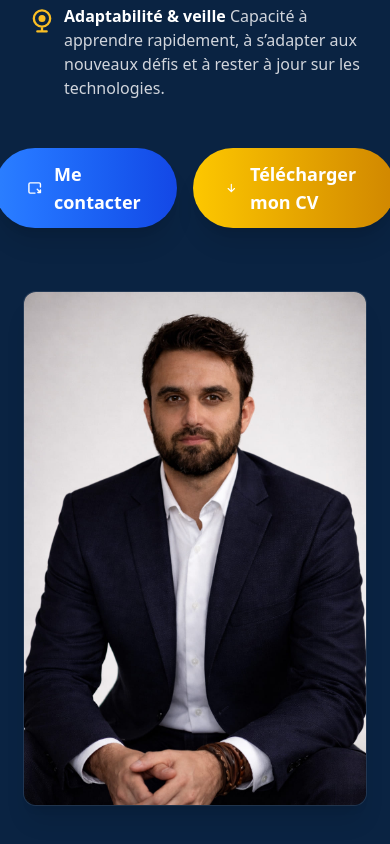
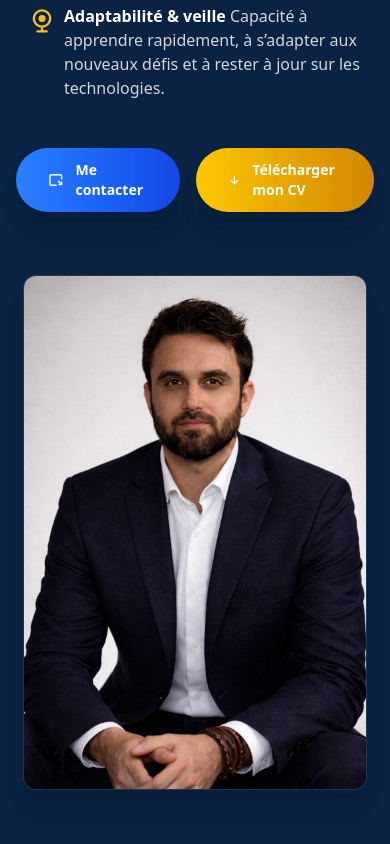
Before and after one commit to Sullivankow/portfolio, a React (Vite) app: page /about in a window 390 px wide. Shown: the part 1384-2228 px from the top of the page. Built offline with nearby package versions, Linux system fonts and the light colour scheme.

Commit message:
Update hero mobile ok

```diff
--- a/src/components/about.tsx
+++ b/src/components/about.tsx
@@ -80,7 +80,9 @@ function About() {
         <div className="mt-12 flex justify-center">
           <a
             href="#contact"
-            className="inline-flex items-center gap-3 bg-gradient-to-r from-blue-500 to-blue-700 hover:from-blue-600 hover:to-blue-800 text-white font-semibold py-3 px-8 rounded-full shadow-xl transition-all duration-200 text-lg group focus:outline-none"
+            className="inline-flex items-center gap-3 bg-gradient-to-r from-blue-500 to-blue-700 hover:from-blue-600 hover:to-blue-800 text-white font-semibold py-3 px-8 rounded-full shadow-xl transition-all duration-200 text-lg group focus:outline-none
+            sm:py-3 sm:px-8 sm:text-lg
+            py-2 px-4 text-sm"
           >
             <svg className="w-5 h-5 text-white group-hover:scale-110 transition-transform duration-200" fill="none" stroke="currentColor" strokeWidth="2.2" viewBox="0 0 24 24">
               <path strokeLinecap="round" strokeLinejoin="round" d="M21 10.5V6a2 2 0 0 0-2-2H5a2 2 0 0 0-2 2v12a2 2 0 0 0 2 2h7.5" />
@@ -91,7 +93,9 @@ function About() {
           <a
             href="/CV_DEV_SullivanKowalski.pdf"
             download
-            className="inline-flex items-center gap-3 bg-gradient-to-r from-yellow-400 to-yellow-600 hover:from-yellow-500 hover:to-yellow-700 text-white font-semibold py-3 px-8 rounded-full shadow-xl transition-all duration-200 text-lg group ml-4 focus:outline-none"
+            className="inline-flex items-center gap-3 bg-gradient-to-r from-yellow-400 to-yellow-600 hover:from-yellow-500 hover:to-yellow-700 text-white font-semibold py-3 px-8 rounded-full shadow-xl transition-all duration-200 text-lg group ml-4 focus:outline-none
+            sm:py-3 sm:px-8 sm:text-lg
+            py-2 px-4 text-sm"
           >
             <svg className="w-5 h-5 text-white group-hover:scale-110 transition-transform duration-200" fill="none" stroke="currentColor" strokeWidth="2.2" viewBox="0 0 24 24">
               <path strokeLinecap="round" strokeLinejoin="round" d="M12 5v14m0 0l-6-6m6 6l6-6" />
--- a/src/components/contact.tsx
+++ b/src/components/contact.tsx
@@ -56,7 +56,7 @@ export default function Contact() {
             <label htmlFor="message" className="block text-sm font-semibold mb-2">Message</label>
             <textarea id="message" name="message" rows={4} className="w-full rounded-md bg-[#101828] text-white px-4 py-3 border border-white/10 focus:border-blue-400 focus:ring-2 focus:ring-blue-400 outline-none resize-none" />
           </div>
-          <button type="submit" className="self-end bg-blue-500 text-white rounded-md px-6 py-3 font-semibold hover:bg-blue-400 transition-colors duration-200">Envoyer le message</button>
+          <button type="submit" className="self-end sm:self-end self-center mx-auto bg-blue-500 text-white rounded-md px-6 py-3 font-semibold hover:bg-blue-400 transition-colors duration-200">Envoyer le message</button>
         </form>
       </div>
     </section>
--- a/src/components/hero.tsx
+++ b/src/components/hero.tsx
@@ -125,7 +125,7 @@ const Hero = () => {
       </div>
 
       {/* Titre principal en split text */}
-      <h1 className="text-4xl md:text-6xl font-bold text-center max-w-3xl mt-4 flex flex-wrap justify-center leading-[1.22]">
+      <h1 className="text-4xl md:text-6xl font-bold text-center max-w-3xl mt-4 flex flex-wrap justify-center leading-[1.22] px-4 md:px-0">
         {"Développeur fullstack passionné, prêt à rejoindre votre équipe"
           .split(' ')
           .map((word, i) => (
@@ -145,7 +145,7 @@ const Hero = () => {
           ))}
       </h1>
 
-      <p className="text-gray-200 text-base text-center max-w-xl mt-3">
+      <p className="text-gray-200 text-base text-center max-w-xl mt-3 px-4 md:px-0">
         À la recherche d’un poste stimulant en développement fullstack. Je mets à profit mon expertise en front-end (React, Tailwind, TypeScript) et back-end (Node.js, Express, bases de données) pour concevoir des solutions innovantes et contribuer à vos projets.
       </p>
 
--- a/src/components/portfolio.tsx
+++ b/src/components/portfolio.tsx
@@ -170,7 +170,7 @@ export default function Portfolio() {
                     rel="noopener noreferrer"
                     className="bg-blue-500 text-white rounded-md px-4 py-2 font-semibold hover:bg-blue-400 transition-colors duration-200 text-center"
                   >
-                    Voir le projet
+                    Voir plus
                   </a>
                   {project.github && (
                     <a
```
